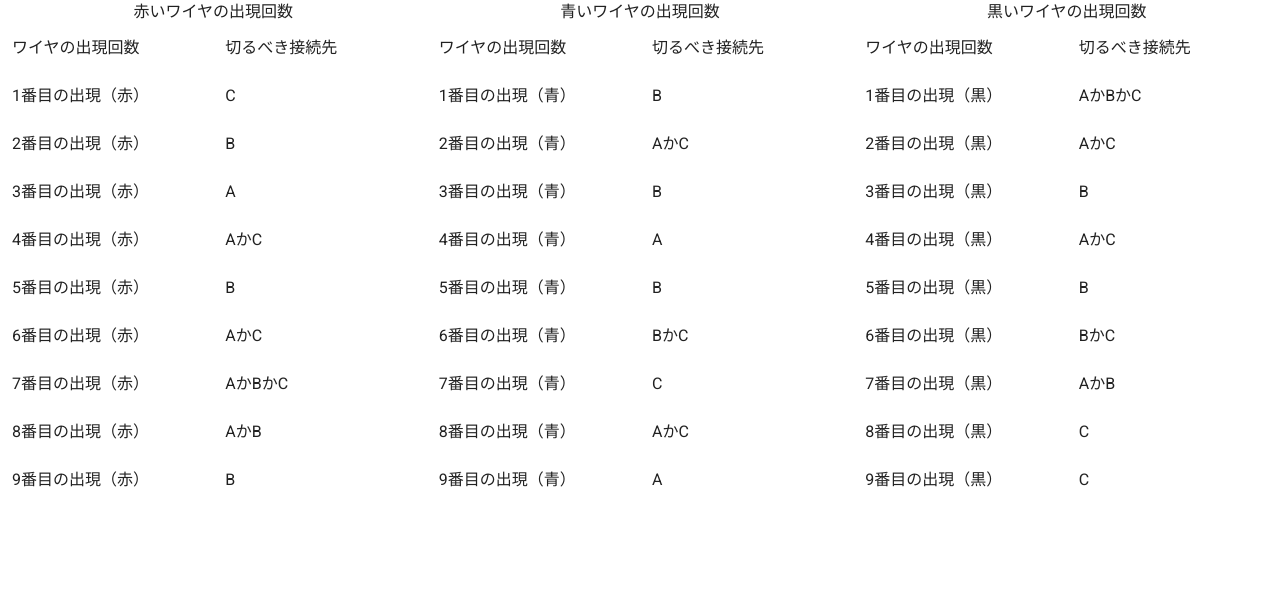
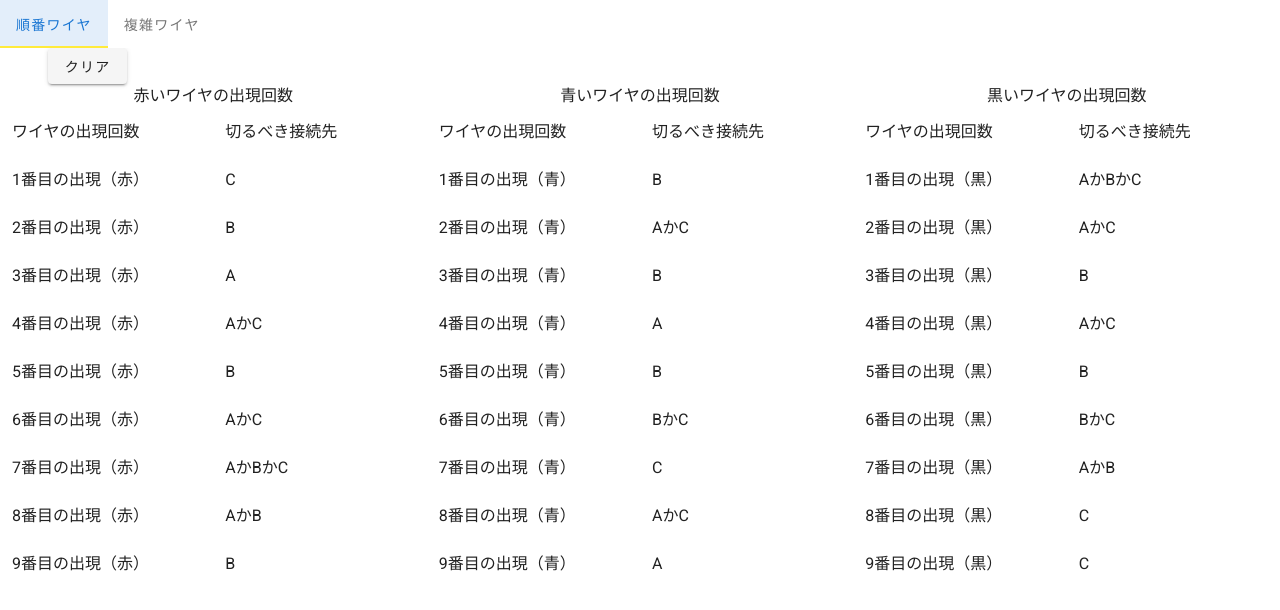
Before and after one commit to kmhrky56/keep-talking-and-nobody-explods, a Vue app: page / in a window 1280 px wide. Shown: the top 610 px of the page. Built offline with nearby package versions, Linux system fonts and the light colour scheme.

Commit message:
複雑ワイヤ追加

```diff
--- a/src/App.vue
+++ b/src/App.vue
@@ -1,76 +1,50 @@
 <template>
   <v-app>
-    <div class="wrap">
-      <div class="sequence_wire">
-        <v-container>
-          <v-row justify="center">赤いワイヤの出現回数</v-row>
-          <v-row>
-            <v-col>ワイヤの出現回数</v-col>
-            <v-col>切るべき接続先</v-col>
-          </v-row>
-          <v-row v-for="(color, index) in sequenceWire.red" :key="index" :class="{activeColor:color.isColor}" @click="color.isColor = !color.isColor">
-            <v-col>{{index + 1}}番目の出現（赤）</v-col>
-            <v-col>{{color.text}}</v-col>
-          </v-row>
-        </v-container>
-        <v-container>
-          <v-row justify="center">青いワイヤの出現回数</v-row>
-          <v-row>
-            <v-col>ワイヤの出現回数</v-col>
-            <v-col>切るべき接続先</v-col>
-          </v-row>
-          <v-row v-for="(color, index) in sequenceWire.blue" :key="index" :class="{activeColor:color.isColor}" @click="color.isColor = !color.isColor">
-            <v-col>{{index + 1}}番目の出現（青）</v-col>
-            <v-col>{{color.text}}</v-col>
-          </v-row>
-        </v-container>
-        <v-container>
-          <v-row justify="center">黒いワイヤの出現回数</v-row>
-          <v-row>
-            <v-col>ワイヤの出現回数</v-col>
-            <v-col>切るべき接続先</v-col>
-          </v-row>
-          <v-row v-for="(color, index) in sequenceWire.black" :key="index" :class="{activeColor:color.isColor}" @click="color.isColor = !color.isColor">
-            <v-col>{{index + 1}}番目の出現（黒）</v-col>
-            <v-col>{{color.text}}</v-col>
-          </v-row>
-        </v-container>
-      </div>
-    </div>
+    <v-tabs v-model="tab">
+      <v-tabs-slider color="yellow"></v-tabs-slider>
+      <v-tab v-for="item in tab_item" :key="item">
+        {{item}}
+      </v-tab>
+    </v-tabs>
+    <v-tabs-items v-model="tab">
+      <v-tab-item>
+        <SequenceWire></SequenceWire>
+      </v-tab-item>
+      <v-tab-item>
+        <ComplicatedWire></ComplicatedWire>
+      </v-tab-item>
+      <v-tab-item>
+      </v-tab-item>
+    </v-tabs-items>
   </v-app>
 </template>
 
 <script>
+import SequenceWire from '@/views/SequenceWire.vue';
+import ComplicatedWire from '@/views/ComplicatedWire.vue';
 
 export default {
   name: "App",
 
   components: {
+    SequenceWire,
+    ComplicatedWire
   },
 
   data: () => ({
-    sequenceWire:{
-      red:[   {isColor:false,text:"C"},{isColor:false, text:"B"},{isColor:false,text:"A"},
-              {isColor:false,text:"AかC"},{isColor:false, text:"B"},{isColor:false,text:"AかC"},
-              {isColor:false,text:"AかBかC"},{isColor:false,text:"AかB"},{isColor:false, text:"B"}],
-      blue:[  {isColor:false, text:"B"},{isColor:false,text:"AかC"},{isColor:false, text:"B"},
-              {isColor:false,text:"A"},{isColor:false, text:"B"},{isColor:false, text:"BかC"},
-              {isColor:false,text:"C"},{isColor:false,text:"AかC"},{isColor:false,text:"A"}],
-      black:[ {isColor:false,text:"AかBかC"},{isColor:false,text:"AかC"},{isColor:false, text:"B"},
-              {isColor:false,text:"AかC"},{isColor:false, text:"B"},{isColor:false, text:"BかC"},
-              {isColor:false,text:"AかB"},{isColor:false,text:"C"},{isColor:false,text:"C"}]
-    }
+    tab:null,
+    tab_item:[
+      "順番ワイヤ","複雑ワイヤ"
+    ],
   }),
+
+  methods:{
+  }
 };
 </script>
 
-<style scoped>
- .sequence_wire{
-   display: flex;
- }
-
- .activeColor{
-   color: white;
-   background-color: #444444;
- }
+<style>
+.v-tabs{
+  flex:unset !important;
+}
 </style>
--- /dev/null
+++ b/src/views/ComplicatedWire.vue
@@ -0,0 +1,107 @@
+<template>
+    <v-container fluid>
+        <v-row>
+            ワイヤーを{{cut}}
+        </v-row>
+        <v-row>
+            <v-btn @click="clearCheckbox">クリア</v-btn>
+        </v-row>
+        <v-row>
+            <v-col><v-checkbox v-model="selected" value="red"  label="赤"></v-checkbox></v-col>
+            <v-col><v-checkbox v-model="selected" value="blue" label="青"></v-checkbox></v-col>
+            <v-col><v-checkbox v-model="selected" value="star" label="星付き"></v-checkbox></v-col>
+            <v-col><v-checkbox v-model="selected" value="led"  label="LED点灯"></v-checkbox></v-col>
+        </v-row>
+        <v-row>
+            <v-col><v-checkbox v-model="selected" value="odd"      label="シリアルナンバーの最後の数字が偶数か"></v-checkbox></v-col>
+            <v-col><v-checkbox v-model="selected" value="parallel" label="パラレルポート"></v-checkbox></v-col>
+            <v-col><v-checkbox v-model="selected" value="battery"  label="バッテリーが二本以上"></v-checkbox></v-col>
+        </v-row>
+    </v-container>
+</template>
+<script>
+export default {
+    name:"ComplicatedWire",
+    data(){
+        return {
+            selected:[],
+        };
+    },
+
+    computed:{
+        cut(){
+            if( this.selected.length == 0 || ( this.selected.length == 1 && this.selected.find(e => e == "star") ) ||
+                (this.selected.length == 3 && this.selected.every(e => e == "star" || e == "led" || e == "battery")) )
+            {
+                return "切る";
+            }
+
+            if(this.selected.find(e => e == "red") && this.selected.length >= 2)
+            {
+                if(this.selected.length == 2 && this.selected.some(e => e == "star" || e == "odd"))
+                {
+                    return "切る";
+                }
+
+                if(this.selected.some(e => e == "battery"))
+                {
+                    if(this.selected.length == 3 && this.selected.some(e => e == "led"))
+                    {
+                        return "切る";
+                    }
+
+                    if(this.selected.length == 4 && this.selected.some(e => e == "led") && this.some(e => e == "star"))
+                    {
+                        return "切る";
+                    }
+                }
+            }
+
+            if(this.selected.find(e => e=="blue"))
+            {
+                if(this.selected.length == 2 && this.selected.some(e => e == "odd"))
+                {
+                    return "切る";
+                }
+
+                if(this.selected.some(e => e == "parallel"))
+                {
+                    if( (this.selected.length == 3 && this.selected.some( e => e == "led") ) ||
+                        (this.selected.length == 4 && this.selected.some( e => e == "led") && this.selected.some(e => e == "star") )
+                    )
+                    {
+                        return "切る";
+                    }
+                }
+
+            }
+
+            if(this.selected.find(e => e == "blue") && this.selected.find(e => e == "red"))
+            {
+                if(this.selected.length == 3 && this.selected.some(e => e == "odd"))
+                {
+                    return "切る";
+                }
+
+                if(this.selected.length == 4 && this.selected.some(e => e == "star") && this.selected.some(e => e == "parallel"))
+                {
+                    return "切る";
+                }
+
+                if(this.selected.length == 4 && this.selected.some(e => e == "led") && this.selected.some(e => e == "odd") )
+                {
+                    return "切る";
+                }
+            }
+
+            return "切らない";
+        }
+    },
+
+    methods:{
+        clearCheckbox(){
+            this.selected = [];
+        }
+    },
+}
+</script>
--- /dev/null
+++ b/src/views/SequenceWire.vue
@@ -0,0 +1,85 @@
+<template>
+    <div class="wrap">
+      <v-container>
+        <v-row>
+          <v-btn @click="clearSequenceWire">クリア</v-btn>
+        </v-row>
+      </v-container>
+      <div class="sequence_wire">
+        <v-container>
+          <v-row justify="center">赤いワイヤの出現回数</v-row>
+          <v-row>
+            <v-col>ワイヤの出現回数</v-col>
+            <v-col>切るべき接続先</v-col>
+          </v-row>
+          <v-row v-for="(color, index) in sequenceWire.red" :key="index" :class="{activeColor:color.isColor}" @click="color.isColor = !color.isColor">
+            <v-col>{{index + 1}}番目の出現（赤）</v-col>
+            <v-col>{{color.text}}</v-col>
+          </v-row>
+        </v-container>
+        <v-container>
+          <v-row justify="center">青いワイヤの出現回数</v-row>
+          <v-row>
+            <v-col>ワイヤの出現回数</v-col>
+            <v-col>切るべき接続先</v-col>
+          </v-row>
+          <v-row v-for="(color, index) in sequenceWire.blue" :key="index" :class="{activeColor:color.isColor}" @click="color.isColor = !color.isColor">
+            <v-col>{{index + 1}}番目の出現（青）</v-col>
+            <v-col>{{color.text}}</v-col>
+          </v-row>
+        </v-container>
+        <v-container>
+          <v-row justify="center">黒いワイヤの出現回数</v-row>
+          <v-row>
+            <v-col>ワイヤの出現回数</v-col>
+            <v-col>切るべき接続先</v-col>
+          </v-row>
+          <v-row v-for="(color, index) in sequenceWire.black" :key="index" :class="{activeColor:color.isColor}" @click="color.isColor = !color.isColor">
+            <v-col>{{index + 1}}番目の出現（黒）</v-col>
+            <v-col>{{color.text}}</v-col>
+          </v-row>
+        </v-container>
+      </div>
+    </div>
+</template>
+
+<script>
+export default {
+    name:"SequenceWire",
+    data(){
+        return {
+            sequenceWire:{
+            red:[   {isColor:false,text:"C"},{isColor:false, text:"B"},{isColor:false,text:"A"},
+                    {isColor:false,text:"AかC"},{isColor:false, text:"B"},{isColor:false,text:"AかC"},
+                    {isColor:false,text:"AかBかC"},{isColor:false,text:"AかB"},{isColor:false, text:"B"}],
+            blue:[  {isColor:false, text:"B"},{isColor:false,text:"AかC"},{isColor:false, text:"B"},
+                    {isColor:false,text:"A"},{isColor:false, text:"B"},{isColor:false, text:"BかC"},
+                    {isColor:false,text:"C"},{isColor:false,text:"AかC"},{isColor:false,text:"A"}],
+            black:[ {isColor:false,text:"AかBかC"},{isColor:false,text:"AかC"},{isColor:false, text:"B"},
+                    {isColor:false,text:"AかC"},{isColor:false, text:"B"},{isColor:false, text:"BかC"},
+                    {isColor:false,text:"AかB"},{isColor:false,text:"C"},{isColor:false,text:"C"}]
+            }
+        };
+    },
+
+    methods:{
+        clearSequenceWire(){
+        const clearColor = e => e.isColor = false;
+        this.sequenceWire.red.forEach(clearColor);
+        this.sequenceWire.blue.forEach(clearColor);
+        this.sequenceWire.black.forEach(clearColor);
+        }
+    },
+}
+</script>
+
+<style scoped>
+ .sequence_wire{
+   display: flex;
+ }
+
+ .activeColor{
+   color: white;
+   background-color: #444444;
+ }
+</style>
```
